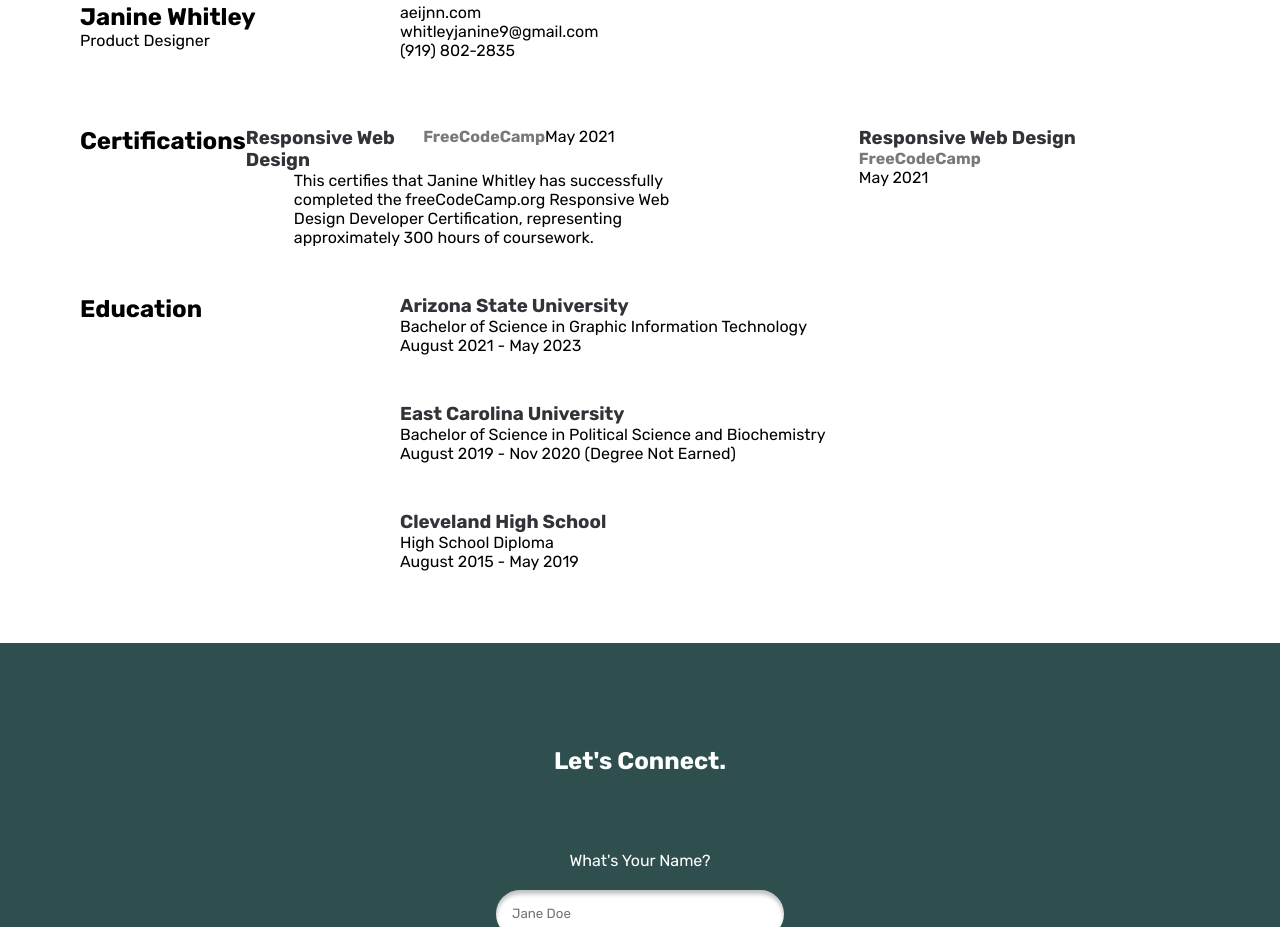
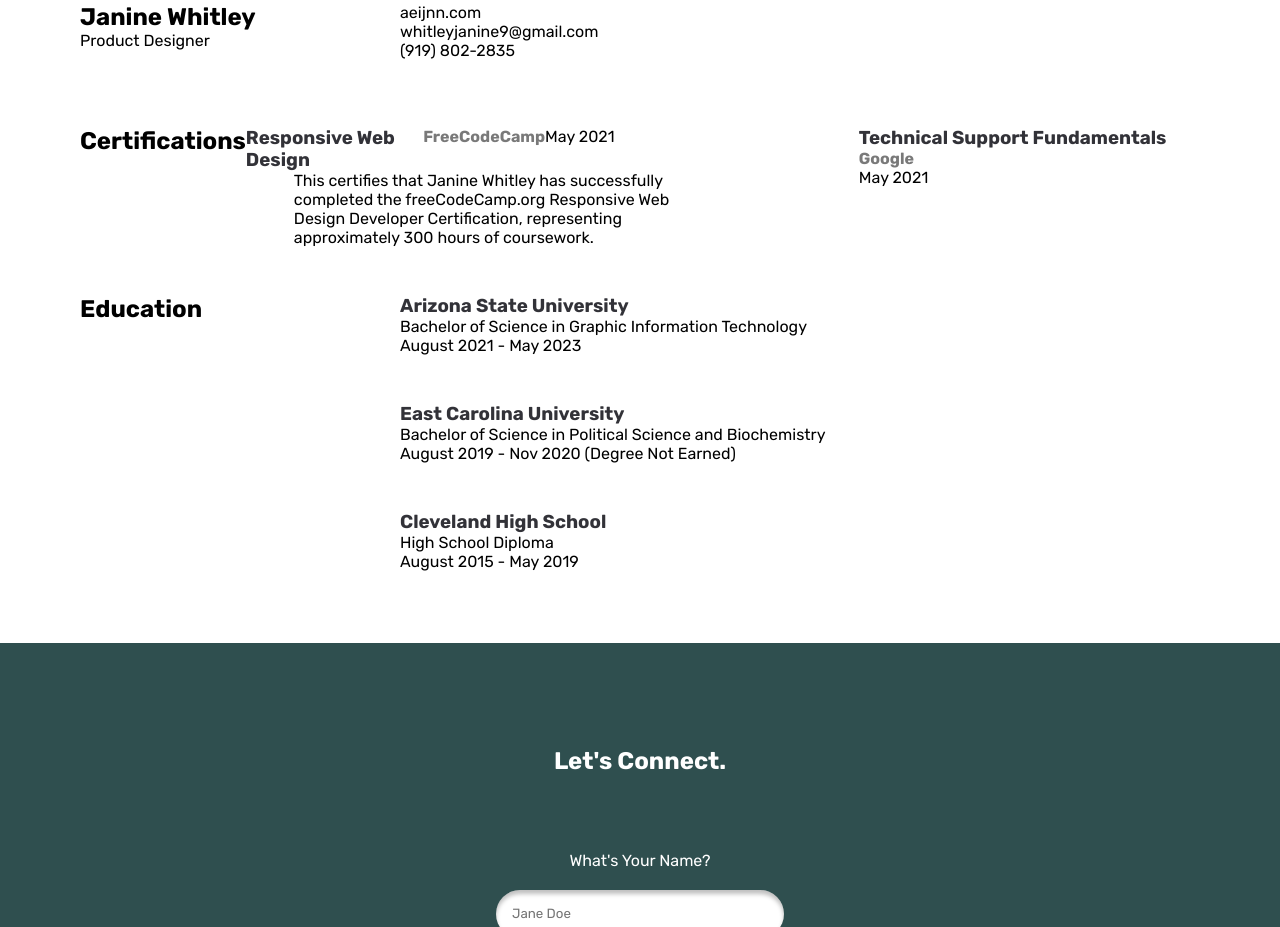
Before and after one commit to janinewhitley/janinewhitley.github.io, a plain HTML site: page index.html in a window 1280 px wide. Shown: the part 3357-4284 px from the top of the page. Drawn offline with Linux system fonts and the light colour scheme.

Commit message:
Update index.html

```diff
--- a/index.html
+++ b/index.html
@@ -125,8 +125,8 @@
         </div>
       </div>
       <div>
-        <h3>Responsive Web Design</h3>
-        <h4>FreeCodeCamp</h4>
+        <h3>Technical Support Fundamentals</h3>
+        <h4>Google</h4>
         <p>May 2021</p>
         </div>
         <div class="experience-description">
```
